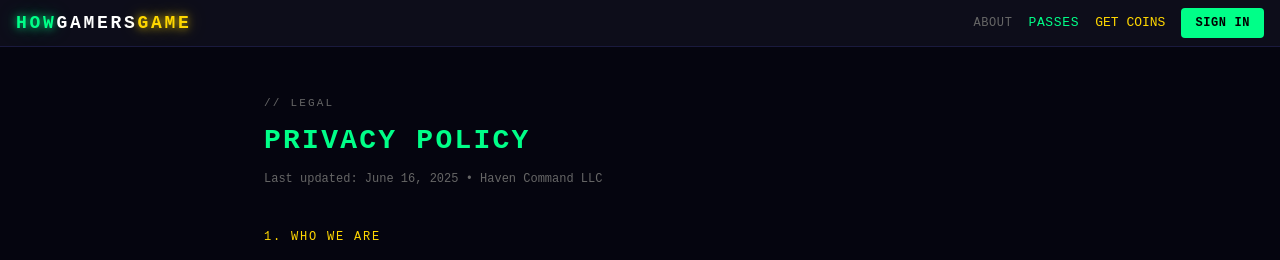
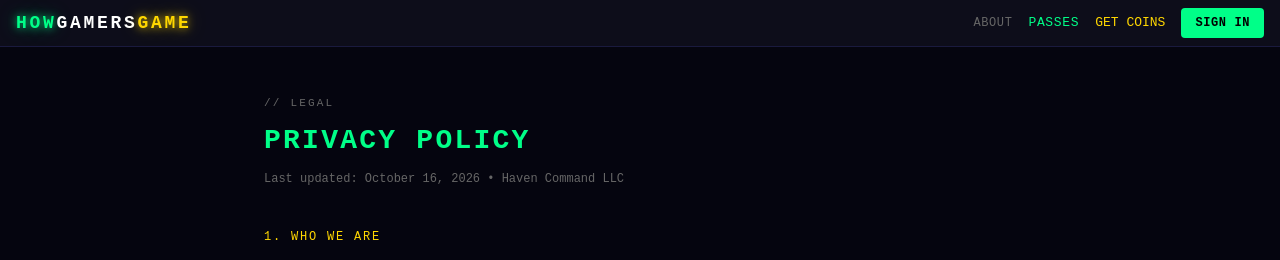
Before and after one commit to Op-era/howgamersgame, a Next.js app: page /privacy in a window 1280 px wide. Shown: the top 260 px of the page. Built offline with nearby package versions, Linux system fonts and the light colour scheme; no server answers.

Commit message:
[deepseek-v4-pro] privacy page: player IDs and spend events shared with developers (first pass, needs CTO review; check exit 0)

```diff
--- a/src/app/privacy/page.tsx
+++ b/src/app/privacy/page.tsx
@@ -7,7 +7,7 @@ export const metadata: Metadata = {
   description: 'Privacy Policy for HowGamersGame. Learn how we collect, use, and protect your data.',
 }
 
-const LAST_UPDATED = 'June 16, 2025'
+const LAST_UPDATED = 'October 16, 2026'
 
 export default function PrivacyPage() {
   return (
@@ -72,8 +72,9 @@ You can instruct your browser to refuse all cookies or to indicate when a cookie
           },
           {
             title: '6. DATA SHARING & DISCLOSURE',
-            body: `We do not sell, trade, or rent your personal information to third parties. We may share your information with:
+            body: `We do not sell, trade, or rent your personal information to third parties. Sharing your player ID and coin spend records with the developer of a game you play is described below. We may share your information with:
 • Service providers who assist us in operating the website (Supabase for database/auth, Stripe for payments, Vercel for hosting)
+• Developers of the games you play on HowGamersGame. When you open a game, the game's developer receives your player ID (it is added to the game's web address), and the developer receives a record of the coins you spend in that game (the amount, the time and the reason shown to you). Developers use this to run their game and to calculate what we owe them. We do not give developers your email address or your payment card details.
 • Law enforcement or government agencies when required by law
 • Successor entities in the event of a merger or acquisition
 
```
